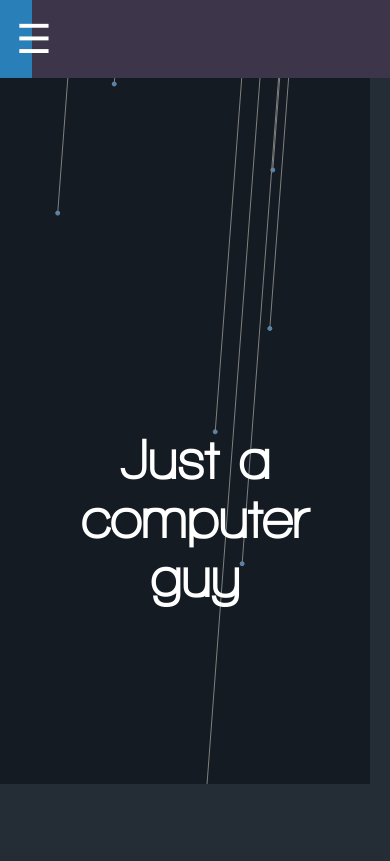
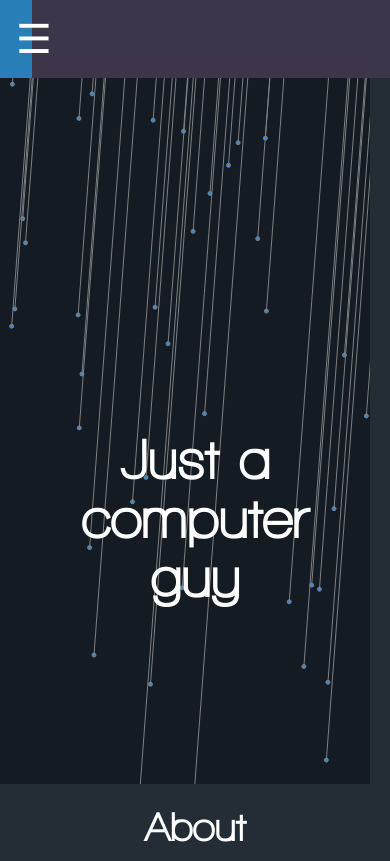
Before and after one commit to ChristianDJarboe/resume, a plain HTML site: page index.html in a window 390 px wide. Shown: the top 861 px of the page. Drawn offline with nearby package versions, Linux system fonts and the light colour scheme.

Commit message:
update 1-19-19/11:34

```diff
--- a/indexScript.JS
+++ b/indexScript.JS
@@ -1,7 +1,7 @@
 'use strict'
 AOS.init();
 //Variables
-var height=document.body.scrollHeight;
+var height=window.innerHeight;
 var width=  window.innerWidth;
 var canvas = document.getElementById("fancyBox");   //Declares canvas
 canvas.width = width-17;               //sets width
@@ -16,15 +16,24 @@ var centerPoint =[800,500];
 var mousePos =1;
 console.log(width);
 //End Variables
-var all = document.getElementsByTagName("*");
-function allwidths(){
 
-    console.log(all[1]);
-for (var i=0; i<all.length; i++) {
-    console.log(all[i].offsetWidth +" "+ all[i].tagName);
+
+var b = document.getElementById("divider");
+function fixHeight(){
+
+    console.log(canvas.height+" "+canvas.width);
+    if(width<=1180){
+        b.style.marginTop=canvas.height-210+"px";
+    }else{
+        b.style.marginTop="0px";
+    }
+    if(width<=862){
+        b.style.marginTop=canvas.height-265+"px";
+    }
+    if(width<=579){
+        b.style.marginTop=canvas.height-325+"px";
+    }
 }
-}
-allwidths();
 
 /* When the user clicks on the button,
 toggle between hiding and showing the dropdown content */
@@ -129,7 +138,7 @@ function updateWidth(){
     if(width<=700){
         centerPoint= [250, 400];
     }
-
+    fixHeight();
 }
 function removeAttb(){
     let x = document.getElementsByClassName("project");
--- a/indexStyle.css
+++ b/indexStyle.css
@@ -319,7 +319,6 @@ top:300px;
 #divider{
     width:100%;
     height:20px;
-    margin-top:680px;
 }
 #fancyBox{
     position: absolute;
@@ -399,9 +398,6 @@ li:nth-of-type(7){
     border-radius: 50%;
     border:2px solid rgb(255, 255, 255);
 }
-#skills{
-
-}
 #icons{
 
     margin-left:20%;
@@ -480,7 +476,7 @@ textarea{
 
     }
     #divider{
-        margin-top:1400px;
+
     }
     #about>p{
         width:100%;
@@ -511,3 +507,6 @@ textarea{
         width:100%;
     }
 }
+@media(max-width:550px){
+
+}
```
